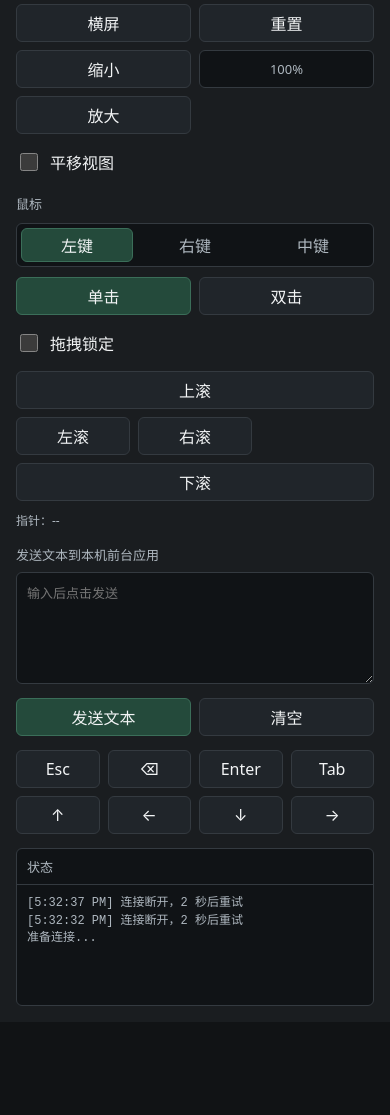
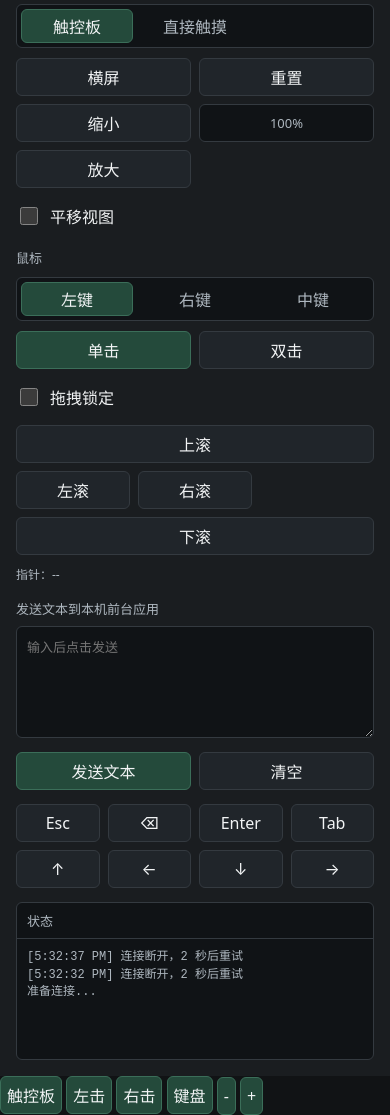
Before and after one commit to ahtcfg24/local-remote, a website: page public/index.html in a window 390 px wide. Shown: the part 452-1567 px from the top of the page. Before the commit the page ends 1474 px from the top, so only its background shows below. Drawn offline with Linux system fonts and the light colour scheme.

Commit message:
Add mobile remote controls markup

```diff
--- a/public/index.html
+++ b/public/index.html
@@ -24,6 +24,7 @@
       <section class="workspace">
         <div class="screen-wrap">
           <canvas id="screen" width="1280" height="720" tabindex="0" aria-label="远程屏幕"></canvas>
+          <div id="remoteCursor" class="remote-cursor" aria-hidden="true"></div>
           <div id="emptyState" class="empty-state">等待屏幕帧...</div>
           <div class="fullscreen-tools" aria-label="全屏视图工具">
             <button data-view-action="landscape" type="button">横屏</button>
@@ -50,6 +51,10 @@
 
           <div class="tool-section">
             <div class="section-title">视图</div>
+            <div class="segmented" role="group" aria-label="触控模式">
+              <button data-touch-mode="trackpad" type="button" class="active">触控板</button>
+              <button data-touch-mode="direct" type="button">直接触摸</button>
+            </div>
             <div class="view-grid">
               <button data-view-action="landscape" type="button" class="secondary">横屏</button>
               <button data-view-action="reset" type="button" class="secondary">重置</button>
@@ -114,6 +119,14 @@
           </div>
         </aside>
       </section>
+      <nav class="mobile-dock" aria-label="移动端快捷操作">
+        <button id="mobileModeBtn" data-mobile-action="mode" type="button">触控板</button>
+        <button data-mobile-action="left-click" type="button">左击</button>
+        <button data-mobile-action="right-click" type="button">右击</button>
+        <button data-mobile-action="keyboard" type="button">键盘</button>
+        <button data-mobile-action="zoom-out" type="button">-</button>
+        <button data-mobile-action="zoom-in" type="button">+</button>
+      </nav>
     </main>
 
     <script src="/public/app.js" type="module"></script>
```
